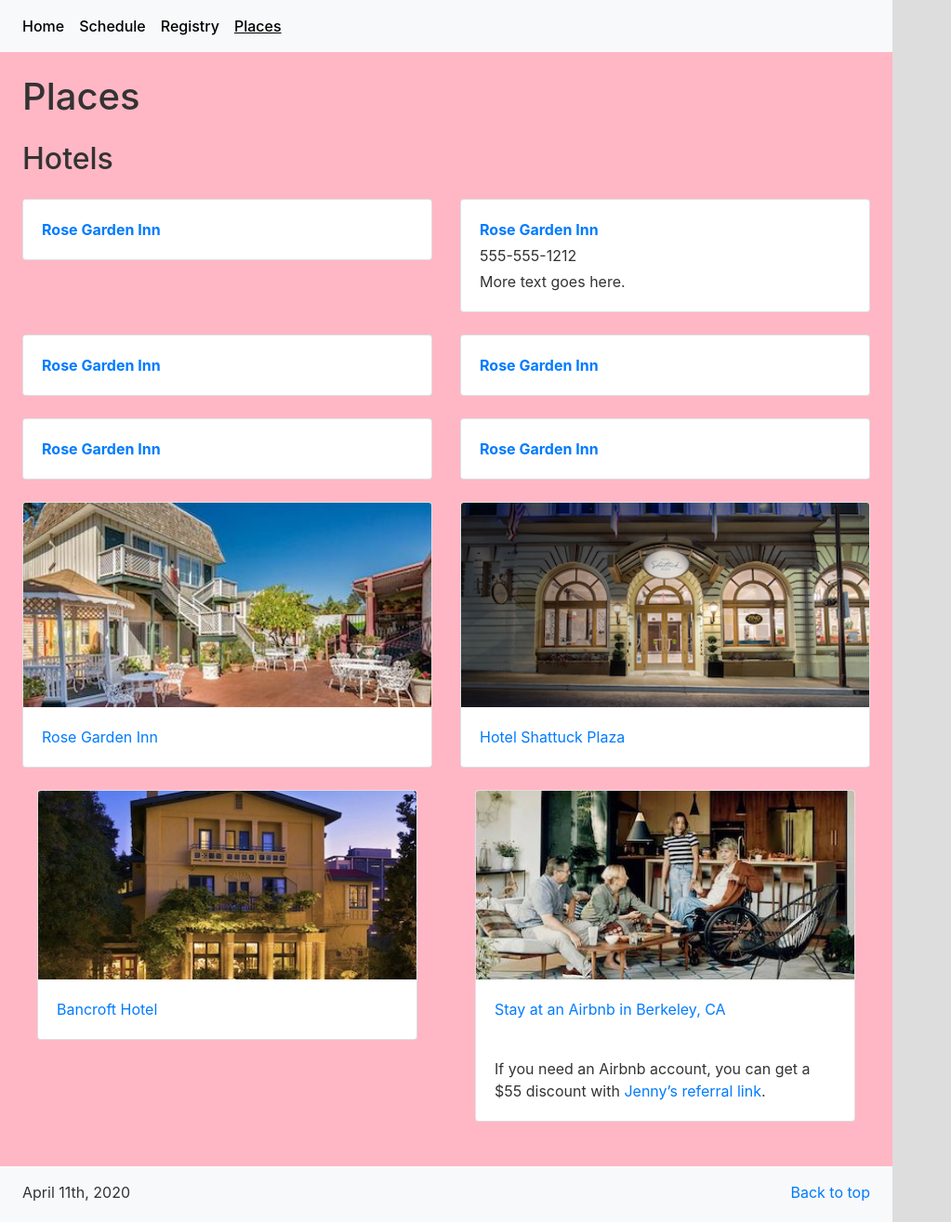
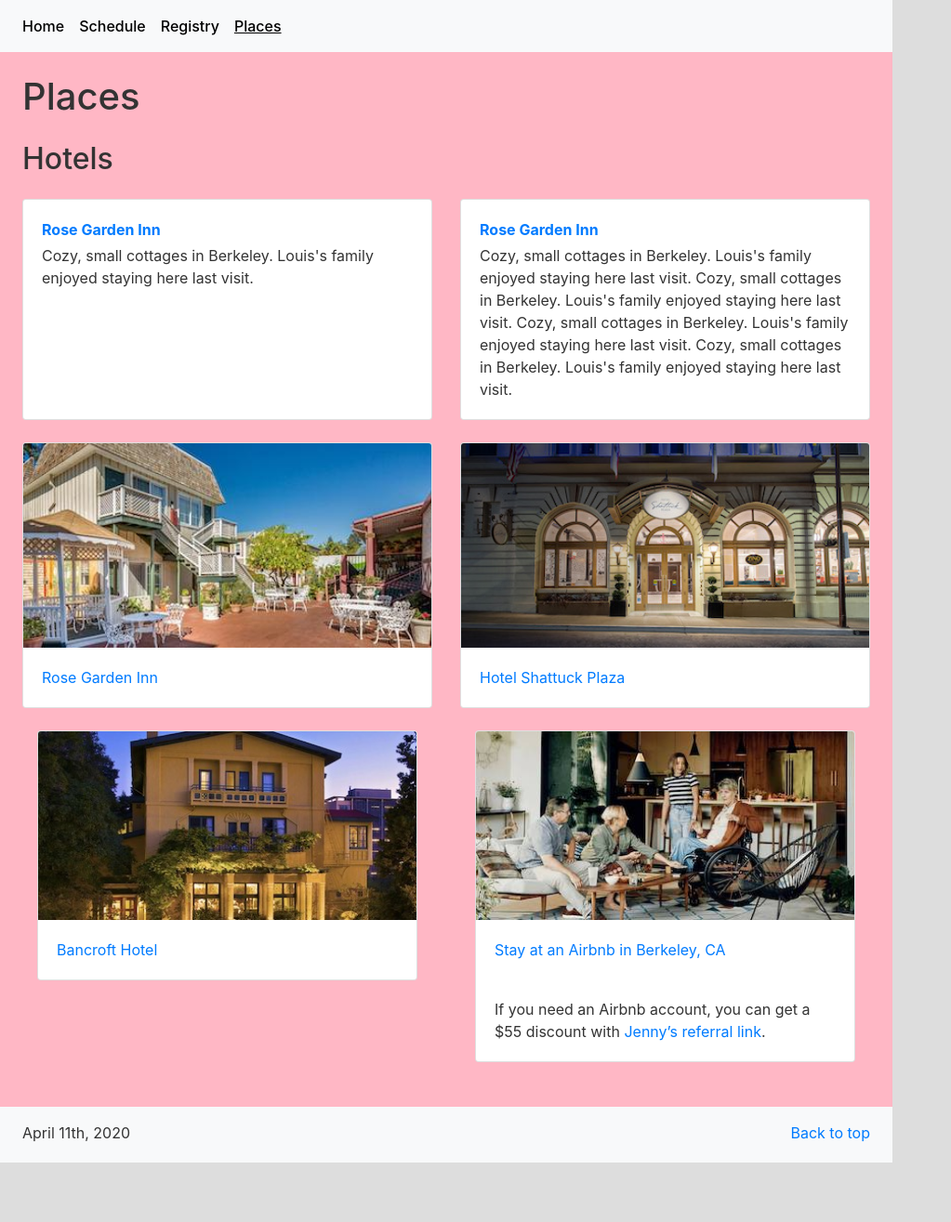
Before and after one commit to louisrawlins/jz-louis.com, a Jekyll site: the page built from places.html, in a window 1280 px wide. Shown: the whole page at 93% size, without its empty margins (0-1023 px from the left). Built offline with Jekyll 4.4.1, drawn with Linux system fonts in a browser that asks for light colours; after the commit the page ends 1251 px from its top, so only the background shows below that.

Commit message:
making cards same height

```diff
--- a/places.html
+++ b/places.html
@@ -38,59 +38,30 @@
     </div>
 
     <div class="row">
-      <div class="col-sm-6">
-        <div class="card h-80 border-muted mb-4">
-          <div class="card-body font-weight-bold">
-            <a href="https://www.rosegardeninn.com/en-us" class="card-link">Rose Garden Inn</a>
-          </div>
-        </div>
-      </div>
-      <div class="col-sm-6">
+      <div class="col-sm-6 d-flex">
         <div class="card h-80 border-muted mb-4">
           <div class="card-body">
             <div class="font-weight-bold mb-1">
               <a href="https://www.rosegardeninn.com/en-us" class="stretched-link">Rose Garden Inn</a>
             </div>
-            <div class="mb-1">
-              555-555-1212
-            </div>
             <div>
-              More text goes here.
+              Cozy, small cottages in Berkeley. Louis's family enjoyed staying here last visit.
             </div>
           </div>
         </div>
       </div>
-    </div>
-
-    <div class="row">
-      <div class="col-sm-6">
+      <div class="col-sm-6 d-flex">
         <div class="card h-80 border-muted mb-4">
-          <div class="card-body font-weight-bold">
-            <a href="https://www.rosegardeninn.com/en-us" class="card-link">Rose Garden Inn</a>
-          </div>
-        </div>
-      </div>
-      <div class="col-sm-6">
-        <div class="card h-80 border-muted mb-4">
-          <div class="card-body font-weight-bold">
-            <a href="https://www.rosegardeninn.com/en-us" class="card-link">Rose Garden Inn</a>
-          </div>
-        </div>
-      </div>
-    </div>
-
-    <div class="row">
-      <div class="col-sm-6">
-        <div class="card h-80 border-muted mb-4">
-          <div class="card-body font-weight-bold">
-            <a href="https://www.rosegardeninn.com/en-us" class="card-link">Rose Garden Inn</a>
-          </div>
-        </div>
-      </div>
-      <div class="col-sm-6">
-        <div class="card h-80 border-muted mb-4">
-          <div class="card-body font-weight-bold">
-            <a href="https://www.rosegardeninn.com/en-us" class="card-link">Rose Garden Inn</a>
+          <div class="card-body">
+            <div class="font-weight-bold mb-1">
+              <a href="https://www.rosegardeninn.com/en-us" class="stretched-link">Rose Garden Inn</a>
+            </div>
+            <div>
+              Cozy, small cottages in Berkeley. Louis's family enjoyed staying here last visit.
+              Cozy, small cottages in Berkeley. Louis's family enjoyed staying here last visit.
+              Cozy, small cottages in Berkeley. Louis's family enjoyed staying here last visit.
+              Cozy, small cottages in Berkeley. Louis's family enjoyed staying here last visit.
+            </div>
           </div>
         </div>
       </div>
```
